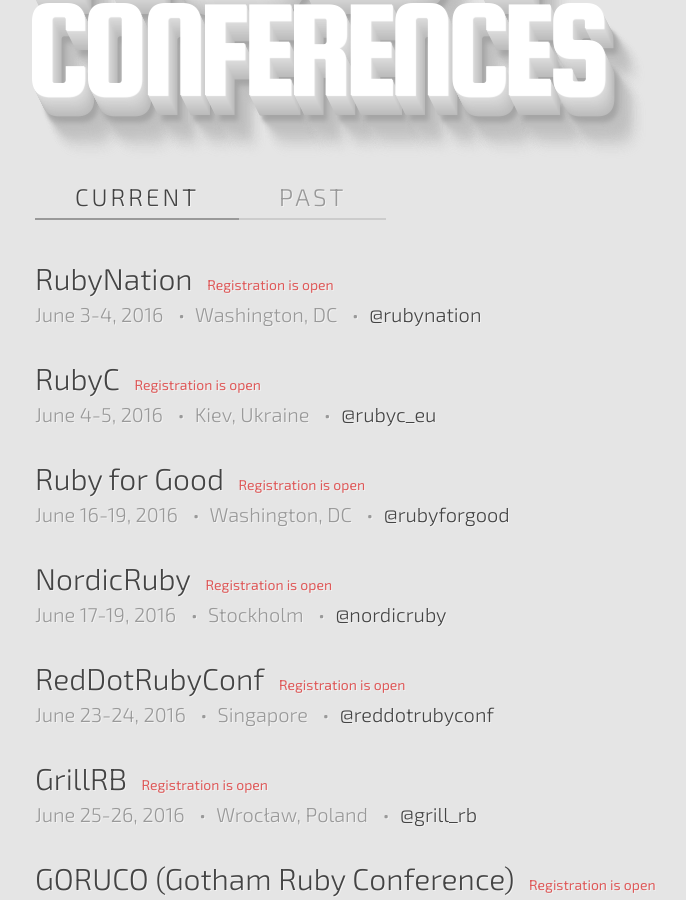
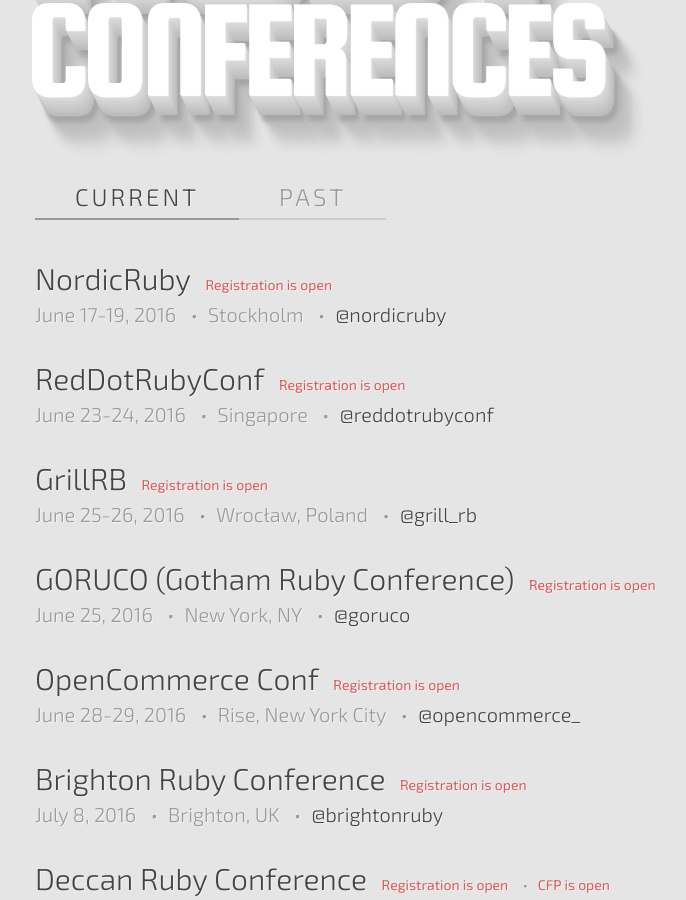
Before and after one commit to ruby-conferences/ruby-conferences.github.io, a Jekyll site: the page built from index.html, in a window 1280 px wide and 900 px high, scrolled down 302 px. Shown: the whole window, without its empty margins (205-891 px from the left). Built offline with Jekyll 4.4.1, drawn with Linux system fonts in a browser that asks for light colours.

Commit message:
Update current.yml

```diff
--- a/_data/current.yml
+++ b/_data/current.yml
@@ -1,24 +1,3 @@
-- name: RubyNation
-  location: Washington, DC
-  dates: "June 3-4, 2016"
-  url: http://www.rubynation.org/
-  twitter: rubynation
-  reg_phrase: Registration is open
-
-- name: RubyC
-  location: Kiev, Ukraine
-  dates: "June 4-5, 2016"
-  url: http://rubyc.eu/
-  twitter: rubyc_eu
-  reg_phrase: Registration is open
-
-- name: Ruby for Good
-  location: Washington, DC
-  dates: "June 16-19, 2016"
-  url: http://www.rubyforgood.org/
-  twitter: rubyforgood
-  reg_phrase: Registration is open
-
 - name: NordicRuby
   location: Stockholm
   dates: "June 17-19, 2016"
```
